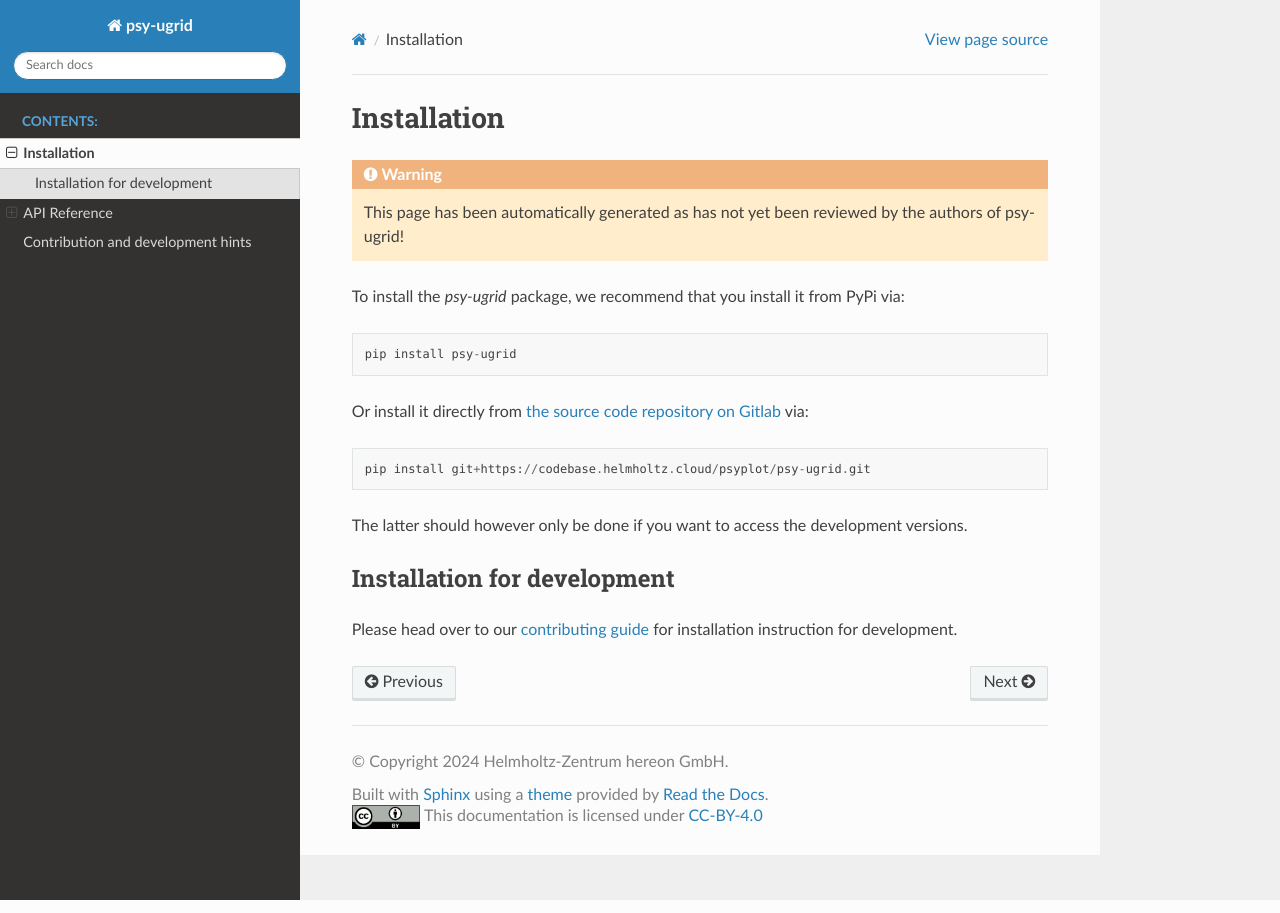
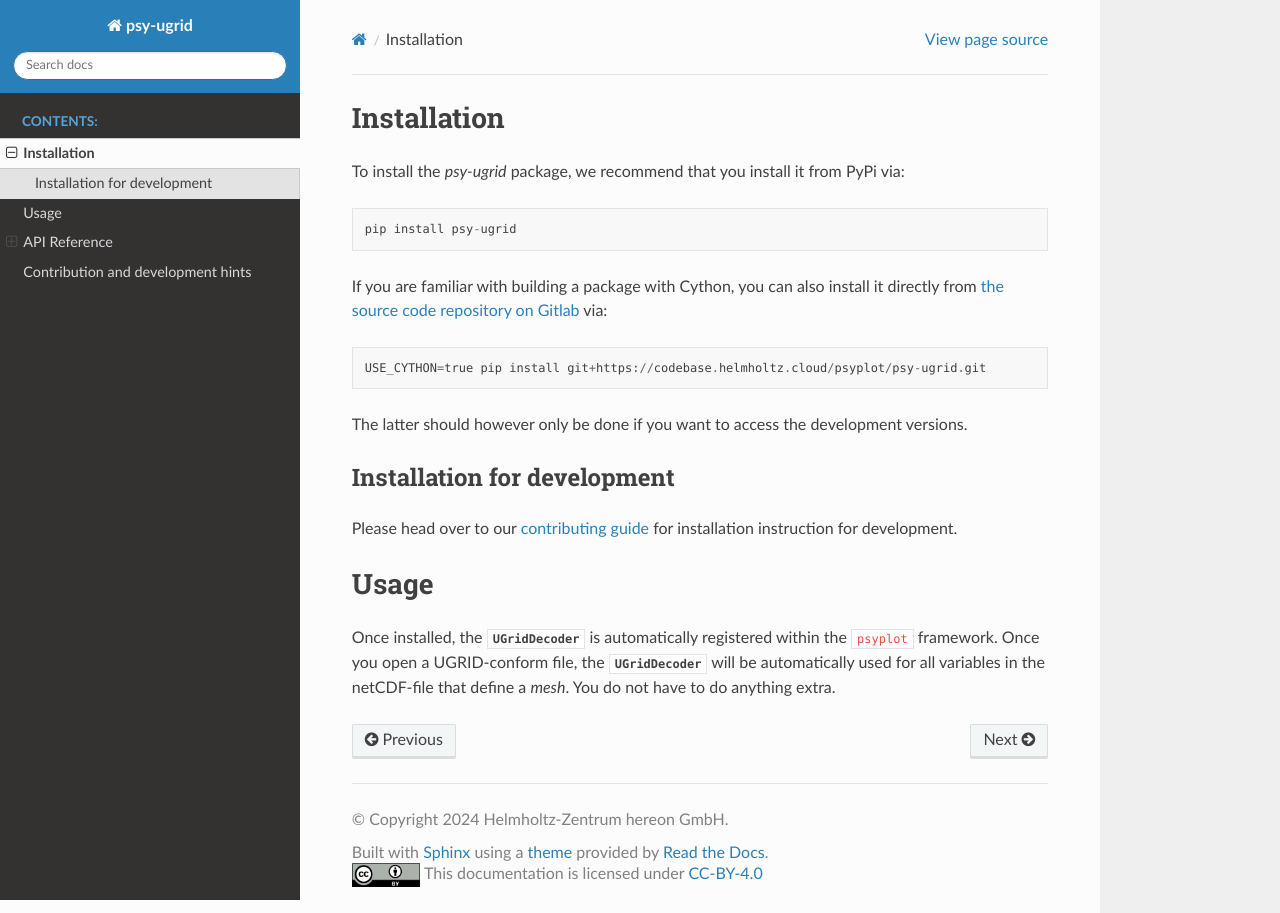
Before and after one commit to psyplot/psy-ugrid, a Sphinx documentation site: the page built from docs/installation.rst, in a window 1280 px wide. Built offline with Sphinx 7.4.7 and the Read the Docs theme 2.0.0, drawn with Linux system fonts in a browser that asks for light colours.

Commit message:
add usage docs

```diff
--- a/docs/conf.py
+++ b/docs/conf.py
@@ -112,4 +112,5 @@ html_static_path = ["_static"]
 intersphinx_mapping = {
     "python": ("https://docs.python.org/3/", None),
     "django": ("https://django.readthedocs.io/en/stable/", None),
+    "psyplot": ("https://psyplot.github.io/psyplot/", None),
 }
--- a/docs/installation.rst
+++ b/docs/installation.rst
@@ -7,19 +7,15 @@
 Installation
 ============
 
-.. warning::
-
-   This page has been automatically generated as has not yet been reviewed by the
-   authors of psy-ugrid!
-
 To install the `psy-ugrid` package, we recommend that
 you install it from PyPi via::
 
     pip install psy-ugrid
 
-Or install it directly from `the source code repository on Gitlab`_ via::
+If you are familiar with building a package with Cython, you can also
+install it directly from `the source code repository on Gitlab`_ via::
 
-    pip install git+https://codebase.helmholtz.cloud/psyplot/psy-ugrid.git
+    USE_CYTHON=true pip install git+https://codebase.helmholtz.cloud/psyplot/psy-ugrid.git
 
 The latter should however only be done if you want to access the development
 versions.
@@ -33,3 +29,14 @@ Installation for development
 ----------------------------
 Please head over to our :ref:`contributing guide <contributing>` for
 installation instruction for development.
+
+.. _usage:
+
+Usage
+=====
+
+Once installed, the :class:`~psy_ugrid.decoder.UGridDecoder` is automatically
+registered within the ``psyplot`` framework. Once you open a UGRID-conform
+file, the :class:`~psy_ugrid.decoder.UGridDecoder` will be automatically used
+for all variables in the netCDF-file that define a `mesh`. You do not have to
+do anything extra.
```
Also changed, not shown: README.md (+10 -4 lines), docs/index.rst (+0 -7 lines).
